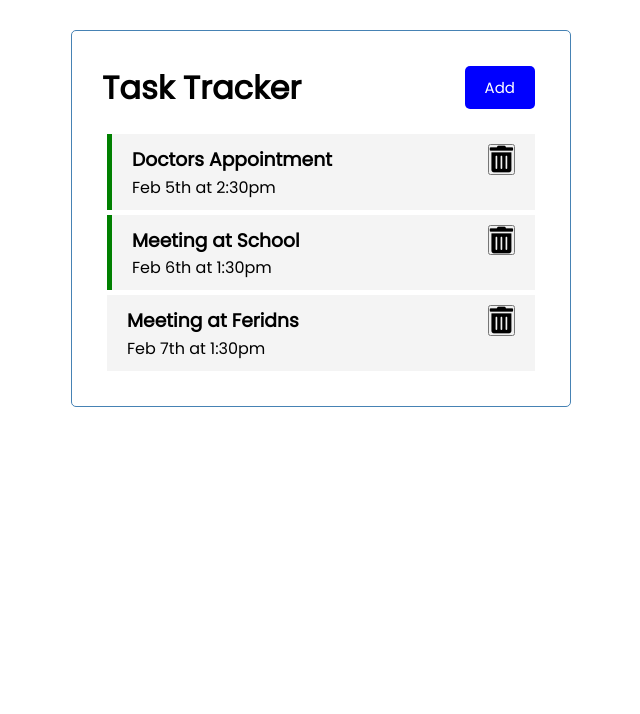
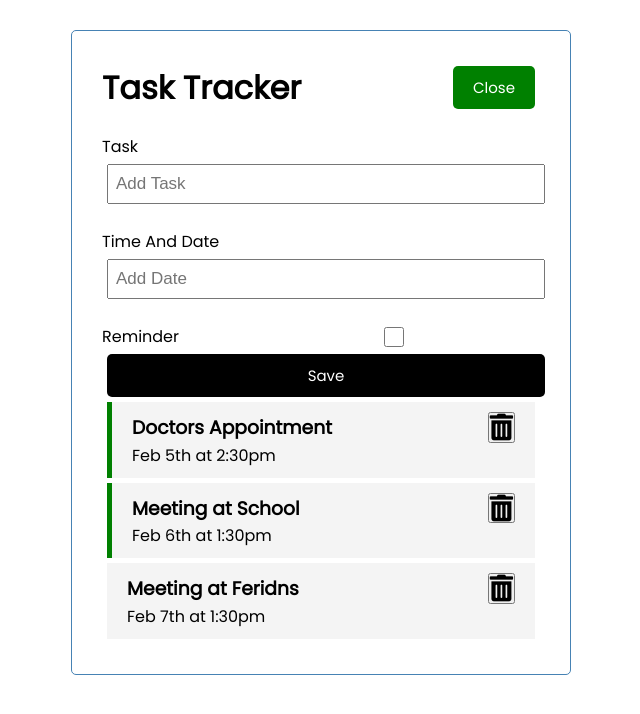
Before and after one commit to jonytalukdar/react-s, a React (Create React App) app: page / in a window 1280 px wide. Both pictures are taken after a click on the button "Add". Shown: the top 714 px of the page, without its empty margins (319-959 px from the left). Built offline with nearby package versions, Linux system fonts and the light colour scheme.

Commit message:
added form

```diff
--- /dev/null
+++ b/src/components/TaskTracker/AddTask.js
@@ -0,0 +1,75 @@
+import React, { useState } from 'react';
+import PropTypes from 'prop-types';
+
+const AddTask = ({ onTask }) => {
+  const [task, setTask] = useState('');
+  const [date, setDate] = useState('');
+  const [reminder, setReminder] = useState(false);
+
+  const taskHandler = (e) => {
+    setTask(e.target.value);
+  };
+
+  const dateHandler = (e) => {
+    setDate(e.target.value);
+  };
+
+  const reminderHandler = (e) => {
+    setReminder(e.currentTarget.checked);
+  };
+
+  const addTask = (e) => {
+    e.preventDefault();
+    const taskData = {
+      id: Math.random().toString(),
+      text: task,
+      day: date,
+      reminder: reminder,
+    };
+    setTask('');
+    setDate('');
+    setReminder(false);
+    onTask(taskData);
+  };
+
+  return (
+    <form onSubmit={addTask}>
+      <div className="form-control">
+        <label>Task</label>
+        <input
+          type="text"
+          placeholder="Add Task"
+          value={task}
+          onChange={taskHandler}
+        />
+      </div>
+      <div className="form-control">
+        <label>Time And Date</label>
+        <input
+          type="text"
+          placeholder="Add Date"
+          value={date}
+          onChange={dateHandler}
+        />
+      </div>
+      <div className="form-control-check">
+        <label>Reminder</label>
+        <input
+          type="checkbox"
+          checked={reminder}
+          value={reminder}
+          onChange={reminderHandler}
+        />
+      </div>
+      <button className="btn btn-block" type="submit" disabled>
+        Save
+      </button>
+    </form>
+  );
+};
+
+AddTask.propTypes = {
+  onTask: PropTypes.func.isRequired,
+};
+
+export default AddTask;
--- a/src/components/TaskTracker/App.jsx
+++ b/src/components/TaskTracker/App.jsx
@@ -1,4 +1,5 @@
 import React, { useState } from 'react';
+import AddTask from './AddTask';
 import Header from './Header';
 import './style.css';
 import Tasks from './Tasks';
@@ -26,6 +27,7 @@ const tasksData = [
 
 const App = () => {
   const [tasks, setTasks] = useState(tasksData);
+  const [showAddTask, setShowAddTask] = useState(false);
 
   const deleteTask = (id) => {
     const removedTask = tasks.filter((task) => id !== task.id);
@@ -40,9 +42,24 @@ const App = () => {
     );
   };
 
+  const addTask = (taskData) => {
+    setTasks((prevState) => {
+      return [taskData, ...prevState];
+    });
+  };
+
+  const showToggle = () => {
+    setShowAddTask(!showAddTask);
+  };
+
   return (
     <div className="container">
-      <Header title="Task Tracker" />
+      <Header
+        title="Task Tracker"
+        onShowToggle={showToggle}
+        showTask={showAddTask}
+      />
+      {showAddTask && <AddTask onTask={addTask} />}
       {tasks.length > 0 ? (
         <Tasks tasks={tasks} onDelete={deleteTask} onToggle={toggleReminder} />
       ) : (
--- a/src/components/TaskTracker/Header.js
+++ b/src/components/TaskTracker/Header.js
@@ -2,20 +2,23 @@ import React from 'react';
 import PropTypes from 'prop-types';
 import Button from './Button';
 
-const Header = ({ title }) => {
-  const onClick = () => {
-    console.log('click');
-  };
+const Header = ({ title, onShowToggle, showTask }) => {
   return (
     <header className="header">
       <h1>{title}</h1>
-      <Button text="Add" color="blue" onClick={onClick} />
+      <Button
+        text={showTask ? 'Close' : 'Add'}
+        color={showTask ? 'green' : 'blue'}
+        onClick={onShowToggle}
+      />
     </header>
   );
 };
 
 Header.propTypes = {
-  title: PropTypes.string.isRequired,
+  title: PropTypes.string,
+  onShowToggle: PropTypes.func.isRequired,
+  showAddTask: PropTypes.bool.isRequired,
 };
 
 export default Header;
--- a/src/components/TaskTracker/Task.js
+++ b/src/components/TaskTracker/Task.js
@@ -5,7 +5,7 @@ const Task = ({ task, onDelete, onToggle }) => {
   return (
     <div
       className={`task ${reminder ? 'reminder' : ''}`}
-      onDoubleClick={() => onToggle(id)}
+      onClick={() => onToggle(id)}
     >
       <h3>
         {text}
--- a/src/components/TaskTracker/style.css
+++ b/src/components/TaskTracker/style.css
@@ -29,7 +29,7 @@ body {
 
 .btn {
   display: inline-block;
-  background: #000;
+  background: rgb(0, 0, 0);
   color: #fff;
   border: none;
   padding: 10px 20px;
```
